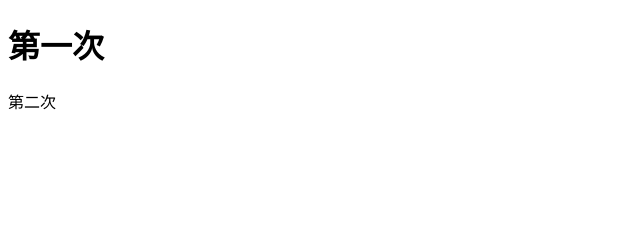
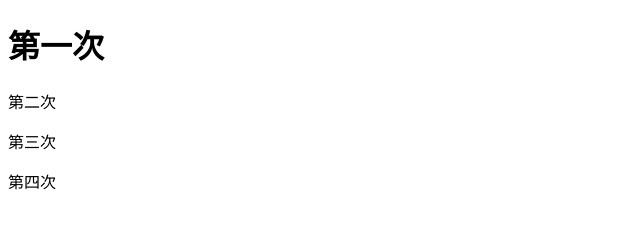
Before and after one commit to pwg666666/pro, a plain HTML site: page index.html in a window 1280 px wide. Shown: the whole page, without its empty margins (0-640 px from the left). Drawn offline with Linux system fonts and the light colour scheme.

Commit message:
第三次

```diff
--- a/index.html
+++ b/index.html
@@ -9,5 +9,7 @@
 <body>
   <h1> 第一次</h1>
   <p> 第二次</p>
+  <p>第三次</p>
+  <p>第四次</p>
 </body>
 </html>
```
